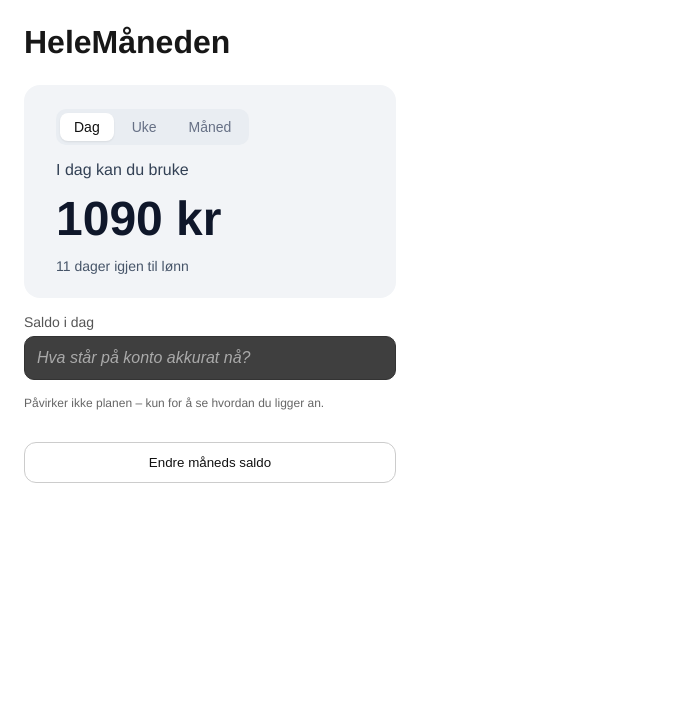
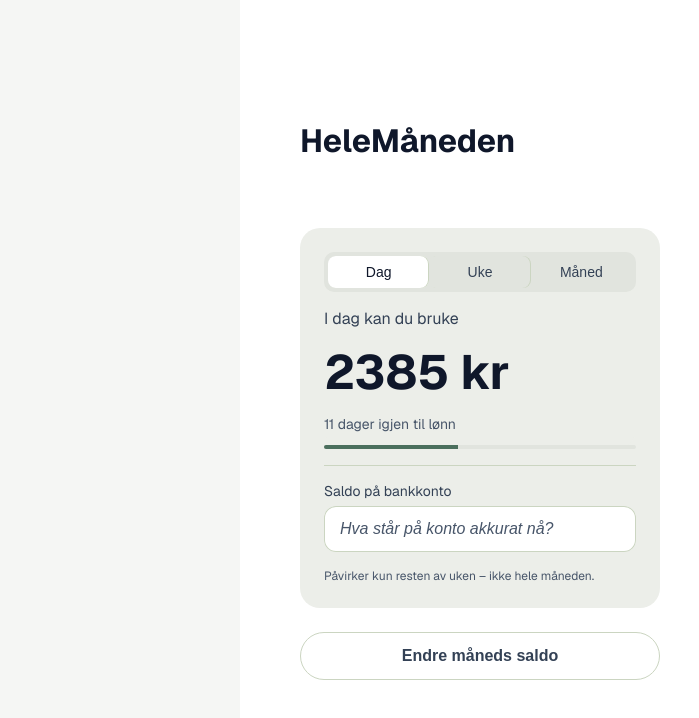
Before and after one commit to ivarkjell-dotcom/helemaneden, a Next.js app: page / in a window 1280 px wide. Shown: the top 718 px of the page, without its empty margins (0-699 px from the left). Built offline with nearby package versions, Linux system fonts and the light colour scheme.

Commit message:
remove deply test

```diff
--- a/src/app/page.module.css
+++ b/src/app/page.module.css
@@ -1,20 +1,63 @@
+/* =========================
+   Design tokens – Light
+========================= */
+:root {
+  /* Backgrounds */
+  --bg-app: #f5f6f4;
+  --bg-surface: #ffffff;
+  --bg-card: #eceee9;
+  --bg-muted: #e1e4de;
+
+  /* Text */
+  --text-primary: #0f172a;   /* AAA */
+  --text-secondary: #334155; /* AA */
+  --text-muted: #475569;
+
+  /* Accent */
+  --accent-primary: #4b6f5d;
+  --accent-positive: #14532d;
+  --accent-warning: #9a3412;
+
+  /* UI */
+  --border-subtle: #cbd5c1;
+  --focus-ring: #1e40af;
+}
+
+/* =========================
+   Dark mode
+========================= */
+@media (prefers-color-scheme: dark) {
+  :root {
+    --bg-app: #0b0f0e;
+    --bg-surface: #0f1413;
+    --bg-card: #141a18;
+    --bg-muted: #1b2220;
+
+    --text-primary: #ecfdf5;
+    --text-secondary: #c7d2cc;
+    --text-muted: #94a3a0;
+
+    --accent-primary: #6fa89a;
+    --accent-positive: #4ade80;
+    --accent-warning: #fb7185;
+
+    --border-subtle: #2a3330;
+    --focus-ring: #60a5fa;
+  }
+}
+
+/* =========================
+   PAGE LAYOUT
+========================= */
+
 .page {
-  --background: #fafafa;
-  --foreground: #fff;
-
-  --text-primary: #000;
-  --text-secondary: #666;
-
-  --button-primary-hover: #383838;
-  --button-secondary-hover: #f2f2f2;
-  --button-secondary-border: #ebebeb;
-
   display: flex;
   min-height: 100vh;
   align-items: center;
   justify-content: center;
   font-family: var(--font-geist-sans);
-  background-color: var(--background);
+  background-color: var(--bg-app);
+  color: var(--text-primary);
 }
 
 .main {
@@ -25,153 +68,87 @@
   flex-direction: column;
   align-items: flex-start;
   justify-content: space-between;
-  background-color: var(--foreground);
+  background-color: var(--bg-surface);
   padding: 120px 60px;
 }
 
-.intro {
-  display: flex;
-  flex-direction: column;
-  align-items: flex-start;
-  text-align: left;
-  gap: 24px;
-}
-
-.intro h1 {
-  max-width: 320px;
-  font-size: 40px;
-  font-weight: 600;
-  line-height: 48px;
-  letter-spacing: -2.4px;
-  text-wrap: balance;
-  color: var(--text-primary);
-}
-
-.intro p {
-  max-width: 440px;
-  font-size: 18px;
-  line-height: 32px;
-  text-wrap: balance;
-  color: var(--text-secondary);
-}
-
-.intro a {
-  font-weight: 500;
-  color: var(--text-primary);
-}
-
-.ctas {
-  display: flex;
-  flex-direction: row;
-  width: 100%;
-  max-width: 440px;
-  gap: 16px;
-  font-size: 14px;
-}
-
-.ctas a {
-  display: flex;
-  justify-content: center;
-  align-items: center;
-  height: 40px;
-  padding: 0 16px;
-  border-radius: 128px;
-  border: 1px solid transparent;
-  transition: 0.2s;
-  cursor: pointer;
-  width: fit-content;
-  font-weight: 500;
-}
-
-a.primary {
-  background: var(--text-primary);
-  color: var(--background);
-  gap: 8px;
-}
-
-a.secondary {
-  border-color: var(--button-secondary-border);
-}
-
-/* Enable hover only on non-touch devices */
-@media (hover: hover) and (pointer: fine) {
-  a.primary:hover {
-    background: var(--button-primary-hover);
-    border-color: transparent;
-  }
-
-  a.secondary:hover {
-    background: var(--button-secondary-hover);
-    border-color: transparent;
-  }
-}
-
-@media (max-width: 600px) {
-  .main {
-    padding: 48px 24px;
-  }
-
-  .intro {
-    gap: 16px;
-  }
-
-  .intro h1 {
-    font-size: 32px;
-    line-height: 40px;
-    letter-spacing: -1.92px;
-  }
-}
-
-@media (prefers-color-scheme: dark) {
-  .logo {
-    filter: invert();
-  }
-
-  .page {
-    --background: #000;
-    --foreground: #000;
-
-    --text-primary: #ededed;
-    --text-secondary: #999;
-
-    --button-primary-hover: #ccc;
-    --button-secondary-hover: #1a1a1a;
-    --button-secondary-border: #1a1a1a;
-  }
-}
+/* =========================
+   CARD
+========================= */
 
 .card {
-  background: #f5f6f7;
+  background: var(--bg-card);
   border-radius: 20px;
-  padding: 32px;
+  padding: 0px;
   width: 100%;
-  max-width: 360px;
+
 }
 
 .cardTitle {
   font-size: 16px;
-  color: #334155; /* god kontrast */
+  color: var(--text-secondary);
 }
 
 .cardAmount {
   font-size: 48px;
   font-weight: 700;
-  color: #0f172a; /* nesten svart */
+  color: var(--text-primary);
   margin: 12px 0;
 }
 
 .cardMeta {
   font-size: 14px;
-  color: #475569;
+  color: var(--text-muted);
 }
-/* ===== JUSTER-SKJERM ===== */
 
-.edit {
-  margin-top: 24px;
-  padding: 20px;
-  border-radius: 16px;
-  background: #292929;
+/* =========================
+   TABS
+========================= */
+
+.tabsWrapper {
+  display: flex;
+  width: 100%;              /* ⬅️ matcher kort/input */
+  padding: 4px;
+  margin-bottom: 16px;
+
+  background: var(--bg-muted);
+  border-radius: 10px;
 }
+
+
+.tab {
+  flex: 1;                  /* ⬅️ automatisk lik bredde */
+  padding: 8px 0;
+  border-radius: 8px;
+  border: none;
+
+  background: transparent;
+  color: var(--text-secondary);
+
+  font-size: 14px;
+  font-weight: 500;
+  cursor: pointer;
+  text-align: center;
+}
+
+
+.activeTab {
+  background: var(--bg-surface);
+  color: var(--text-primary);
+  box-shadow:
+    0 1px 2px rgba(0, 0, 0, 0.08),
+    inset 0 0 0 1px var(--border-subtle);
+}
+
+
+.tab:not(:last-child) {
+  box-shadow: inset -1px 0 0 var(--border-subtle);
+}
+
+
+/* =========================
+   INPUTS
+========================= */
 
 .label {
   display: flex;
@@ -179,92 +156,136 @@ a.secondary {
   gap: 6px;
   margin-bottom: 16px;
   font-size: 14px;
-  color: #e0e0e0;
+  color: var(--text-secondary);
 }
 
 .input {
-  padding: 12px;
-  border-radius: 10px;
-  border: 1px solid #333;
-  background: #3f3f3f;
-  color: #fff;
+  padding: 14px 16px;
+  border-radius: 12px;
+  border: none;
+
+  background: var(--bg-surface);
+  color: var(--text-primary);
   font-size: 16px;
+
+  box-shadow: inset 0 0 0 1px var(--border-subtle);
+}
+
+
+.input::placeholder {
+  color: var(--text-muted);
+  font-style: italic;
 }
 
 .input:focus {
   outline: none;
-  border-color: #fff;
+  border-color: var(--focus-ring);
 }
+
+/* =========================
+   BUTTONS
+========================= */
 
 .saveButton {
   margin-top: 24px;
   width: 100%;
   padding: 14px;
   border-radius: 999px;
-  border: none;
-  background: #fff;
-  color: #666262;
+  border: 1px solid var(--border-subtle);
+  background: var(--bg-surface);
+  color: var(--text-secondary);
   font-weight: 600;
   font-size: 16px;
   cursor: pointer;
 }
 
-.tabs {
-  display: flex;
-  background: #e6e8eb;
-  border-radius: 999px;
-  padding: 4px;
-  margin-bottom: 24px;
+.saveButton:hover {
+  background: var(--bg-muted);
 }
 
-.tab {
-  flex: 1;
-  border: none;
-  background: transparent;
-  padding: 10px 0;
-  border-radius: 999px;
-  font-size: 14px;
-  font-weight: 500;
-  color: #666;
-  cursor: default;
+/* =========================
+   EDIT MODE
+========================= */
+
+.edit {
+  margin-top: 24px;
+  padding: 20px;
+  border-radius: 16px;
+  background: var(--bg-card);
 }
 
-.activeTab {
-  background: #fff;
-  color: #1e1d1d;
-  box-shadow: 0 1px 2px rgba(0, 0, 0, 0.08);
-}
-.tabsWrapper {
-  display: flex;
-  gap: 4px;
-  padding: 4px;
-  margin-bottom: 16px;
+/* =========================
+   RESPONSIVE
+========================= */
 
-  background: #e9edf2;
-  border-radius: 10px;
+@media (max-width: 600px) {
+  .main {
+    padding: 48px 24px;
+  }
 
-  width: fit-content;
-}
-.tab {
-  padding: 6px 14px;
-  border-radius: 8px;
-  border: none;
-
-  background: transparent;
-  color: #667085;
-
-  font-size: 14px;
-  font-weight: 500;
-
-  cursor: pointer;
-}
-.activeTab {
-  background: white;
-  color: #111;
-  box-shadow: 0 1px 2px rgba(0, 0, 0, 0.08);
+  .cardAmount {
+    font-size: 40px;
+  }
 }
 
-.input::placeholder {
-  color: #aaa;
-  font-style: italic;
+.tab:focus-visible {
+  outline: 2px solid var(--focus-ring);
+  outline-offset: 2px;
 }
+
+.contentStack {
+  width: 100%;
+  max-width: 360px;
+  display: flex;
+  flex-direction: column;
+  gap: 0;
+
+  background: var(--bg-card);
+  border-radius: 20px;
+  padding: 24px;
+}
+
+
+.cardBelow {
+  width: 100%;
+  margin-top: 16px;
+  padding-top: 16px;
+
+  border-top: 1px solid var(--border-subtle);
+}
+
+
+.metaHint {
+  margin-top: 6px;
+  font-size: 12px;
+  color: var(--text-muted);
+}
+/* =========================
+   CONTENT WIDTH (GLOBAL)
+========================= */
+
+.content {
+  width: 100%;
+  max-width: 360px;
+  display: flex;
+  flex-direction: column;
+}
+
+/* =========================
+   CONTENT TRANSITION
+========================= */
+
+.fade {
+  animation: fadeSlide 180ms ease-out;
+}
+
+@keyframes fadeSlide {
+  from {
+    opacity: 0;
+    transform: translateY(4px);
+  }
+  to {
+    opacity: 1;
+    transform: translateY(0);
+  }
+}
--- a/src/app/page.tsx
+++ b/src/app/page.tsx
@@ -1,221 +1,257 @@
 "use client";
 
-import { useState, useEffect } from "react";
-
+import { useEffect, useState } from "react";
 import styles from "./page.module.css";
-
-
-import {
-  calculateDaysLeft,
-} from "./lib/budget";
-
-
 import { calculateDaysBetween } from "./lib/budget";
 
-
 export default function Home() {
-  const [monthStartBalance, setMonthStartBalance] = useState(12000);
-  const [nextPayday, setNextPayday] = useState("2026-02-01");
-
+  /* =========================
+     STATE (lagres)
+  ========================= */
+  const [monthStartBalance, setMonthStartBalance] = useState(15000);
   const [monthStartDate, setMonthStartDate] = useState(
     new Date().toISOString().slice(0, 10)
   );
+  const [nextPayday, setNextPayday] = useState("2026-02-01");
+  const [dailyBalance, setDailyBalance] = useState<number | null>(null);
+
+  const [activeTab, setActiveTab] = useState<"day" | "week" | "month">("day");
+  const [isEditing, setIsEditing] = useState(false);
+
+  /* =========================
+     LOAD FROM localStorage
+  ========================= */
+  useEffect(() => {
+    const b = localStorage.getItem("monthStartBalance");
+    const s = localStorage.getItem("monthStartDate");
+    const p = localStorage.getItem("nextPayday");
+    const d = localStorage.getItem("dailyBalance");
+
+    if (b) setMonthStartBalance(Number(b));
+    if (s) setMonthStartDate(s);
+    if (p) setNextPayday(p);
+    if (d) setDailyBalance(Number(d));
+  }, []);
+
+  /* =========================
+     TIME
+  ========================= */
+  const today = new Date();
+
+  const isSunday = today.getDay() === 0;
 
 
-  const [isEditing, setIsEditing] = useState(false);
- const [isMonthLocked, setIsMonthLocked] = useState(false);
-   const [dailyBalance, setDailyBalance] = useState<number | null>(null);
+  const daysLeft = Math.max(
+    1,
+    calculateDaysBetween(today, new Date(nextPayday))
+  );
 
-useEffect(() => {
-  const saved = localStorage.getItem("dailyBalance");
-  if (saved) {
-    setDailyBalance(Number(saved));
-  }
-}, []);
+  const daysSinceStart = Math.max(
+    0,
+    calculateDaysBetween(new Date(monthStartDate), today)
+  );
 
-
-
-
-  const [activeTab, setActiveTab] = useState<"day" | "week" | "month">("day");
-
-
-  const daysLeft = calculateDaysBetween(
+  const totalDaysInPeriod = Math.max(
+  1,
+  calculateDaysBetween(
     new Date(monthStartDate),
     new Date(nextPayday)
+  )
 );
 
 
-const dailyAvailable =
-  daysLeft > 0 ? Math.floor(monthStartBalance / daysLeft) : 0;
-const dailyDelta =
-  dailyBalance !== null ? dailyBalance - dailyAvailable : null;
+  /* =========================
+     PLAN – GRUNN
+  ========================= */
+  const dailyPlan = Math.floor(
+  monthStartBalance / totalDaysInPeriod
+);
+
+const weeklyPlan = dailyPlan * 7;
 
 
+  /* =========================
+     FAKTISK FORBRUK
+  ========================= */
+  const actualSpent =
+    dailyBalance !== null ? monthStartBalance - dailyBalance : null;
+
+  const plannedSpentUntilNow = dailyPlan * daysSinceStart;
+
+  const planDelta =
+    actualSpent !== null ? plannedSpentUntilNow - actualSpent : null;
+
+  /* =========================
+     UKELOGIKK (din modell)
+     - Dagavvik → resten av uken
+     - Ukeavvik → kun neste uke
+  ========================= */
+  const dayOfWeek = today.getDay(); // 0 = søndag
+  const daysLeftThisWeek = Math.max(1, 7 - dayOfWeek);
+  const weekProgress =
+  1 - daysLeftThisWeek / 7;
 
 
+  const adjustedWeekRemaining =
+    planDelta !== null
+      ? Math.max(0, weeklyPlan + planDelta)
+      : weeklyPlan;
 
-function getWeekLabel(nextPayday: string) {
-  const today = new Date();
-  const payday = new Date(nextPayday);
+  const todayAvailable =
+    activeTab === "day"
+      ? Math.floor(adjustedWeekRemaining / daysLeftThisWeek)
+      : activeTab === "week"
+      ? adjustedWeekRemaining
+      : monthStartBalance;
 
-  const dayNames = ["søn", "man", "tir", "ons", "tor", "fre", "lør"];
-
-  const startDay = dayNames[today.getDay()];
-
-  // Finn siste dag i uke (søndag eller før lønn)
-  const endDate = payday < new Date(today.getTime() + 7 * 86400000)
-    ? new Date(payday.getTime() - 86400000)
-    : new Date(today.getTime() + (6 - today.getDay()) * 86400000);
-
-  const endDay = dayNames[endDate.getDay()];
-
-  return `${startDay}–${endDay}`;
-}
-
-
+  /* =========================
+     RENDER
+  ========================= */
   return (
-  <main style={{ padding: 24, maxWidth: 420 }}>
-
-
-    <h1 style={{ marginBottom: 24 }}>HeleMåneden</h1>
+    <div className={styles.page}>
+      <main className={styles.main}>
+        <h1 style={{ marginBottom: 24 }}>
+  HeleMåneden
+</h1>
 
         {!isEditing ? (
-      // ===== HOME =====
-      <>
-        <section
-          style={{
-            padding: "24px 32px",
-            borderRadius: 16,
-            background: "#f2f4f7",
-            textAlign: "left",
-          }}
-        >
- {/* ===== TAPBAR ===== */}
+
+          <div className={styles.content}>
+  <div className={styles.contentStack}>
+    <section className={styles.card}>
+      {/* Tabs */}
       <div className={styles.tabsWrapper}>
         <button
-    onClick={() => setActiveTab("day")}
           className={`${styles.tab} ${
             activeTab === "day" ? styles.activeTab : ""
           }`}
+          onClick={() => setActiveTab("day")}
         >
           Dag
         </button>
-
         <button
-    onClick={() => setActiveTab("week")}
           className={`${styles.tab} ${
             activeTab === "week" ? styles.activeTab : ""
           }`}
+          onClick={() => setActiveTab("week")}
         >
           Uke
         </button>
-
         <button
-    onClick={() => setActiveTab("month")}
           className={`${styles.tab} ${
             activeTab === "month" ? styles.activeTab : ""
           }`}
+          onClick={() => setActiveTab("month")}
         >
           Måned
         </button>
       </div>
 
+      <p className={`${styles.cardTitle} ${styles.fade}`}>
 
-
-        <p className={styles.cardTitle}>
         {activeTab === "day" && "I dag kan du bruke"}
         {activeTab === "week" && "Denne uken kan du bruke"}
-  {activeTab === "month" && "Til neste lønn kan du bruke"}
+        {activeTab === "month" && "Ved lønn hadde du"}
       </p>
 
-
-
-<p className={styles.cardAmount}>
-  {activeTab === "day" && `${dailyAvailable} kr`}
-  {activeTab === "week" && `${dailyAvailable * 7} kr`}
-  {activeTab === "month" && `${monthStartBalance} kr`}
-
+      <p className={`${styles.cardAmount} ${styles.fade}`}>
+  {todayAvailable} kr
 </p>
-
-
-
-
 
 
       <p className={styles.cardMeta}>
         {daysLeft} dager igjen til lønn
       </p>
 
-{dailyDelta !== null && (
+      <div
+        aria-hidden
+        style={{
+          marginTop: 12,
+          height: 4,
+          width: "100%",
+          background: "var(--bg-muted)",
+          borderRadius: 999,
+          overflow: "hidden",
+        }}
+      >
+        <div
+          style={{
+            height: "100%",
+            width: `${Math.round(weekProgress * 100)}%`,
+            background: "var(--accent-primary)",
+            transition: "width 0.3s ease",
+          }}
+        />
+      </div>
+
+      {isSunday && (
+        <p
+          className={styles.cardMeta}
+          style={{ fontSize: 12 }}
+        >
+          Ny uke starter i morgen
+        </p>
+      )}
+
+      {planDelta !== null && (
         <p
           style={{
             marginTop: 8,
             fontSize: 14,
-      color: dailyDelta >= 0 ? "#2e7d32" : "#c62828",
+            color:
+              planDelta > 300
+                ? "var(--accent-positive)"
+                : planDelta < -300
+                ? "var(--accent-warning)"
+                : "var(--text-muted)",
           }}
         >
-    {dailyDelta >= 0
-      ? `Du ligger ${dailyDelta} kr foran planen`
-      : `Du ligger ${Math.abs(dailyDelta)} kr bak planen`}
+          {planDelta > 300 && "Du er i rute 👍"}
+          {planDelta <= 300 && planDelta >= -300 && "Det er litt stramt i dag"}
+          {planDelta < -300 &&
+            `Du har brukt ${Math.abs(Math.round(planDelta))} kr mer enn planen`}
         </p>
       )}
-
-
     </section>
 
-<div style={{ marginTop: 16 }}>
+    {/* Saldo i dag */}
+    <div className={styles.cardBelow}>
       <label className={styles.label}>
-    <span style={{ color: "#555" }}>Saldo i dag</span>
+        Saldo på bankkonto
         <input
           className={styles.input}
           type="number"
           placeholder="Hva står på konto akkurat nå?"
           value={dailyBalance ?? ""}
           onChange={(e) => {
-  const value = e.target.value === "" ? null : Number(e.target.value);
+            const value =
+              e.target.value === "" ? null : Number(e.target.value);
             setDailyBalance(value);
 
-  if (value !== null) {
-    localStorage.setItem("dailyBalance", value.toString());
-  } else {
-    localStorage.removeItem("dailyBalance");
-  }
+            value === null
+              ? localStorage.removeItem("dailyBalance")
+              : localStorage.setItem("dailyBalance", value.toString());
           }}
-
         />
       </label>
+
+      <p className={styles.metaHint}>
+        Påvirker kun resten av uken – ikke hele måneden.
+      </p>
+    </div>
   </div>
 
-<p style={{ fontSize: 12, color: "#666", marginTop: 4 }}>
-  Påvirker ikke planen – kun for å se hvordan du ligger an.
-</p>
-
-
   <button
-       onClick={() => {
-       setIsEditing(true);
-       setIsMonthLocked(false);
-  }}
-          style={{
-            marginTop: 32,
-            width: "100%",
-            padding: 12,
-            borderRadius: 12,
-            border: "1px solid #ccc",
-            background: "white",
-            color: "#111",
-            cursor: "pointer",
-          }}
+    onClick={() => setIsEditing(true)}
+    className={styles.saveButton}
   >
     Endre måneds saldo
   </button>
-      </>
+</div>
+
         ) : (
-      // ===== JUSTER =====
-
           <>
-  <h2 style={{ marginBottom: 16 }}>Juster</h2>
-
+          <div className={styles.content}>
             <section className={styles.edit}>
               <label className={styles.label}>
                 Saldo ved lønn
@@ -223,11 +259,11 @@ function getWeekLabel(nextPayday: string) {
                   className={styles.input}
                   type="number"
                   value={monthStartBalance}
-  disabled={isMonthLocked}
                   onChange={(e) =>
                     setMonthStartBalance(Number(e.target.value))
                   }
                 />
+              </label>
 
               <label className={styles.label}>
                 Lønnsdato / startdato
@@ -239,9 +275,6 @@ function getWeekLabel(nextPayday: string) {
                 />
               </label>
 
-
-    </label>
-
               <label className={styles.label}>
                 Neste lønnsdato
                 <input
@@ -251,34 +284,26 @@ function getWeekLabel(nextPayday: string) {
                   onChange={(e) => setNextPayday(e.target.value)}
                 />
               </label>
-  </section>
-
 
               <button
+                className={styles.saveButton}
                 onClick={() => {
+                  localStorage.setItem(
+                    "monthStartBalance",
+                    monthStartBalance.toString()
+                  );
+                  localStorage.setItem("monthStartDate", monthStartDate);
+                  localStorage.setItem("nextPayday", nextPayday);
                   setIsEditing(false);
-    setIsMonthLocked(true);
-  }}
-    style={{
-      marginTop: 24,
-      width: "100%",
-      padding: 12,
-      borderRadius: 12,
-      border: "none",
-      background: "#111",
-      color: "white",
-      cursor: "pointer",
                 }}
               >
                 Ferdig
               </button>
+            </section>
+            </div>
           </>
-
         )}
       </main>
+    </div>
   );
-
-
-
-
 }
```
Lines whose indentation alone changed are shown as unchanged.
